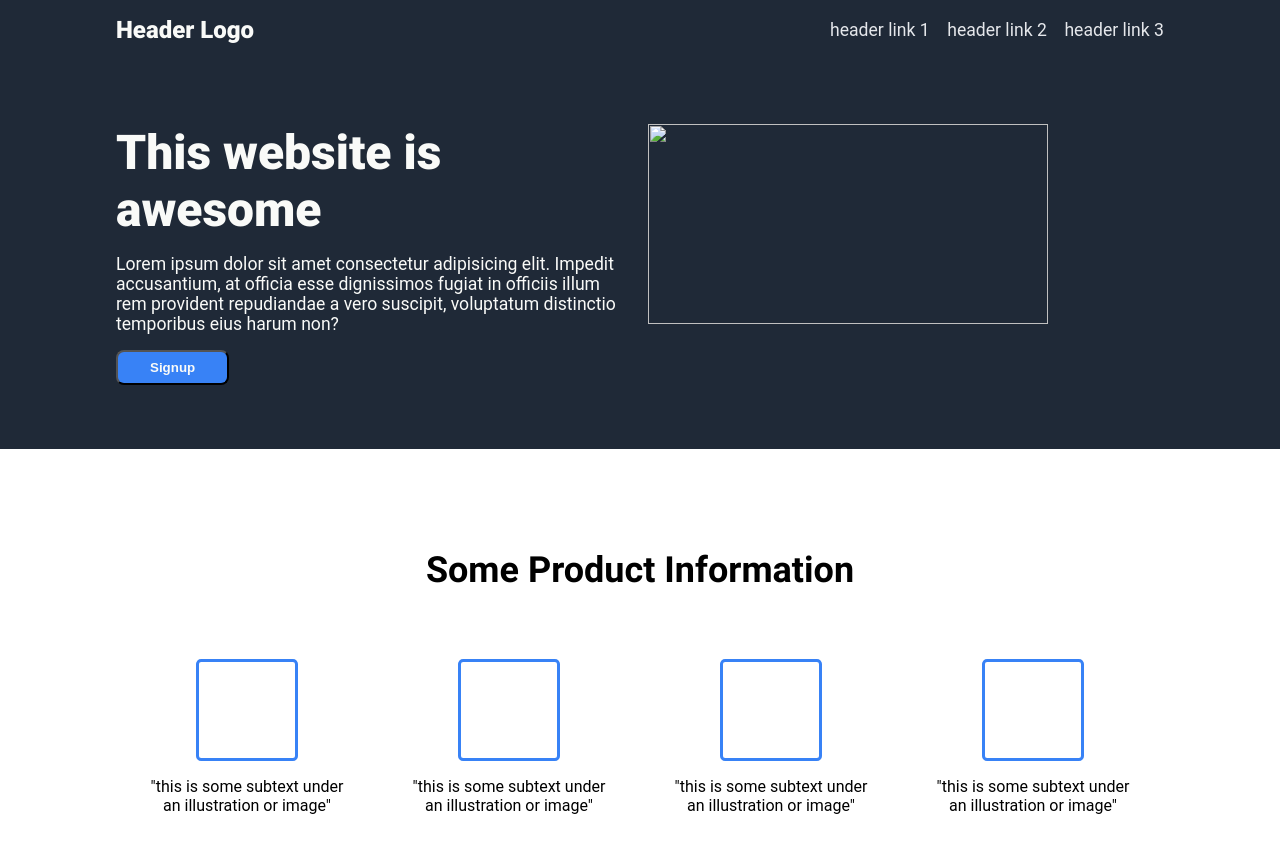
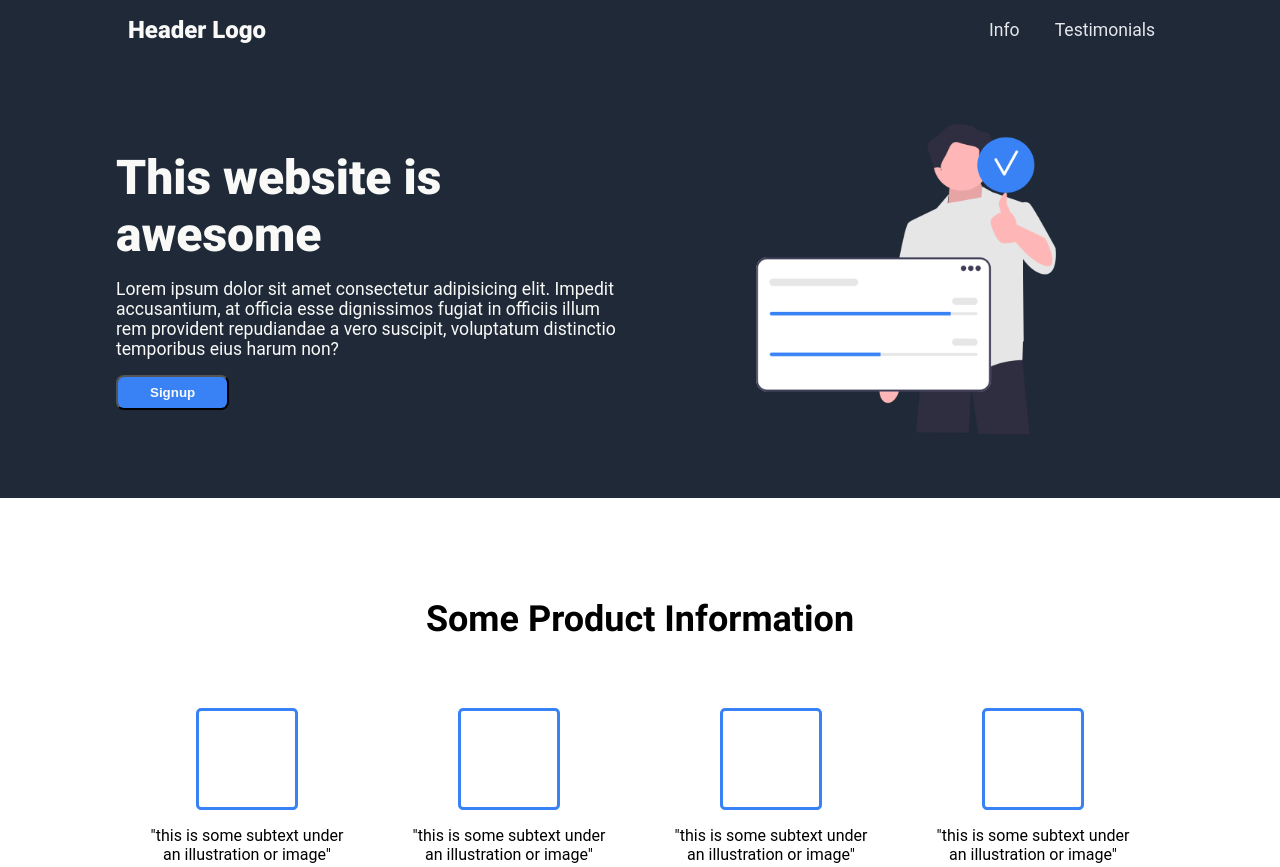
Before and after one commit to ioakeimoTOP/Landing-Page, a plain HTML site: page index.html in a window 1280 px wide. Shown: the top 867 px of the page. Drawn offline with Linux system fonts and the light colour scheme; a web font is replaced by a local one.

Commit message:
Add navigation functionality, hero illustration

```diff
--- a/index.html
+++ b/index.html
@@ -48,12 +48,13 @@
   <body>
     <div class="body-container">
       <header>
-        <div class="logo">Header Logo</div>
+        <div class="logo">
+          <a href="#hero">Header Logo</a>
+        </div>
         <nav>
           <ul>
-            <li><a href="#" class="navlink">header link 1</a></li>
-            <li><a href="#" class="navlink">header link 2</a></li>
-            <li><a href="#" class="navlink">header link 3</a></li>
+            <li><a href="#info" class="navlink">Info</a></li>
+            <li><a href="#testimonials" class="navlink">Testimonials</a></li>
           </ul>
         </nav>
       </header>
@@ -71,7 +72,13 @@
             <button class="btn-primary">Signup</button>
           </div>
           <div class="hero-img">
-            <img class="hero-img" width="400" height="200" src="" alt="" />
+            <img
+              class="hero-img"
+              width="300"
+              height="310"
+              src="./img/undraw_join.webp"
+              alt="An illustration of a satisfied user giving the thumbs up."
+            />
           </div>
         </section>
 
--- a/styles.css
+++ b/styles.css
@@ -1,6 +1,7 @@
 html {
     box-sizing: border-box;
     font-family: 'Roboto', sans-serif;
+    scroll-behavior: smooth;
 }
 
 *,
@@ -88,9 +89,17 @@ nav ul {
     gap: 1em;
 }
 
-nav a {
+nav a,
+.logo a {
     text-decoration: none;
     color: inherit;
+    padding: .25em .5em;
+}
+
+nav a:hover,
+.logo a:hover {
+    box-shadow: 0 .1em var(--logo-white);
+    filter: brightness(2);
 }
 
 #hero {
@@ -98,6 +107,7 @@ nav a {
     box-shadow: 0 0 0 100vmax var(--background-dark);
     clip-path: inset(0 -100vmax);
 
+    color: var(--logo-white);
     padding-top: var(--v-pad);
     padding-bottom: var(--v-pad);
 
@@ -107,7 +117,7 @@ nav a {
     flex-wrap: wrap;
 }
 
-#hero > h1 {
+.hero-action > h1 {
     font-size: var(--hero-main-fs);
     font-weight: 900;
 }
@@ -117,13 +127,12 @@ nav a {
 }
 
 .hero-action {
-    color: var(--logo-white);
     display: flex;
     flex-flow: column wrap;
     gap: 1rem;
 }
 
-.hero-action {
+.hero-action p {
     font-size: var(--hero-secondary-fs);
 }
 
@@ -153,7 +162,8 @@ nav a {
 }
 
 .hero-img {
-    align-self: stretch;
+    display: flex;
+    justify-content: center;
 }
 
 #info h1,
@@ -229,7 +239,7 @@ nav a {
     color: var(--logo-white);
     font-size: var(--hero-secondary-fs);
 
-    padding: 3rem 6rem;
+    padding: 2.5vw 5vw;
     border-radius: 1rem;
 
     display: flex;
```
Also changed, not shown: img/undraw_join.webp (added).
